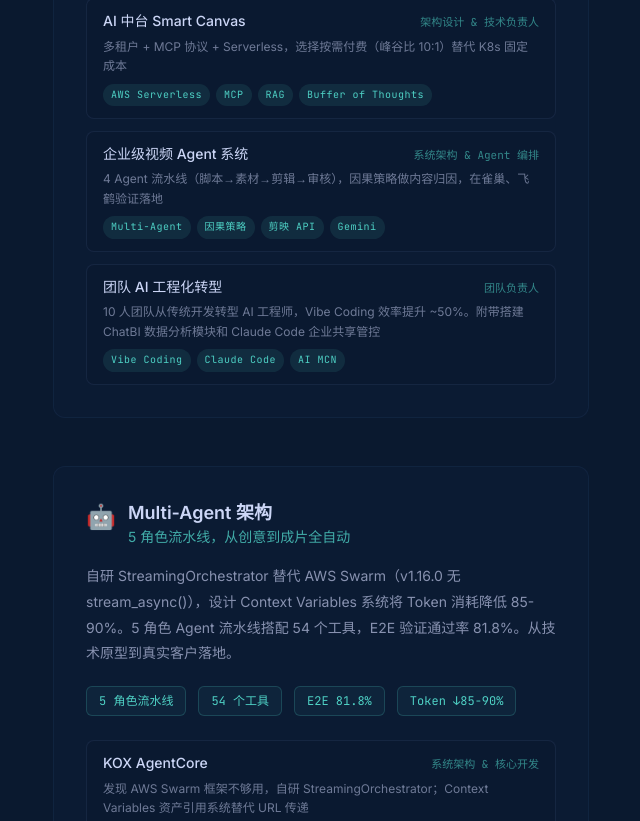
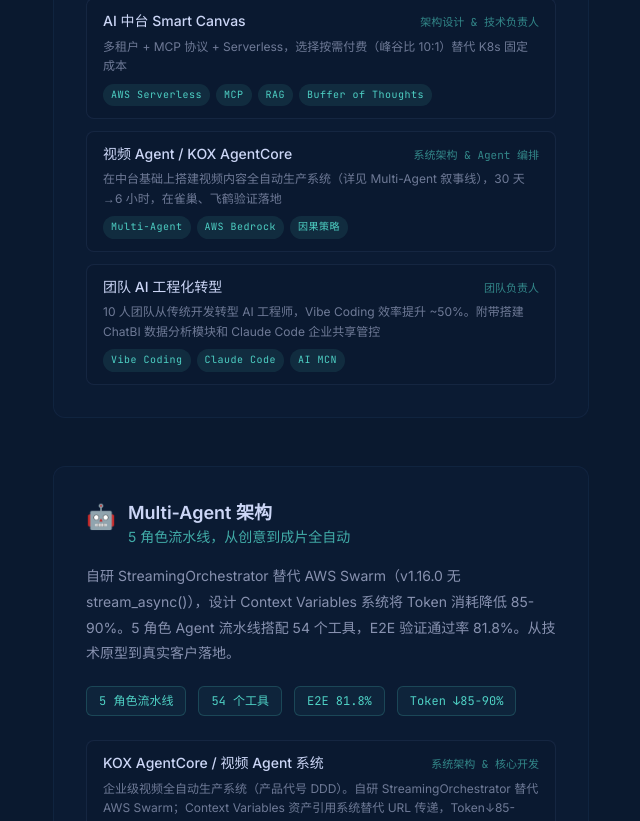
Before and after one commit to dario-github/portfolio-site, a Next.js app: page / in a window 1280 px wide. Shown: the part 2399-3220 px from the top of the page, without its empty margins (595-1235 px from the left). Built offline with nearby package versions, Linux system fonts and the light colour scheme.

Commit message:
fix: merge 视频Agent + KOX AgentCore as same project

```diff
--- a/src/app/page.tsx
+++ b/src/app/page.tsx
@@ -119,11 +119,11 @@
         techStack: ["AWS Serverless", "MCP", "RAG", "Buffer of Thoughts"],
       },
       {
-        name: "企业级视频 Agent 系统",
+        name: "视频 Agent / KOX AgentCore",
         role: "系统架构 & Agent 编排",
         highlight:
-          "4 Agent 流水线（脚本→素材→剪辑→审核），因果策略做内容归因，在雀巢、飞鹤验证落地",
-        techStack: ["Multi-Agent", "因果策略", "剪映 API", "Gemini"],
+          "在中台基础上搭建视频内容全自动生产系统（详见 Multi-Agent 叙事线），30 天→6 小时，在雀巢、飞鹤验证落地",
+        techStack: ["Multi-Agent", "AWS Bedrock", "因果策略"],
       },
       {
         name: "团队 AI 工程化转型",
@@ -143,11 +143,11 @@
       "自研 StreamingOrchestrator 替代 AWS Swarm（v1.16.0 无 stream_async()），设计 Context Variables 系统将 Token 消耗降低 85-90%。5 角色 Agent 流水线搭配 54 个工具，E2E 验证通过率 81.8%。从技术原型到真实客户落地。",
     projects: [
       {
-        name: "KOX AgentCore",
+        name: "KOX AgentCore / 视频 Agent 系统",
         role: "系统架构 & 核心开发",
         highlight:
-          "发现 AWS Swarm 框架不够用，自研 StreamingOrchestrator；Context Variables 资产引用系统替代 URL 传递",
-        techStack: ["AWS Bedrock", "AgentCore Runtime", "DynamoDB", "ECS"],
+          "企业级视频全自动生产系统（产品代号 DDD）。自研 StreamingOrchestrator 替代 AWS Swarm；Context Variables 资产引用系统替代 URL 传递，Token↓85-90%",
+        techStack: ["AWS Bedrock", "AgentCore Runtime", "DynamoDB", "ECS", "剪映 API"],
       },
       {
         name: "雀巢 KOS AIGC",
```
